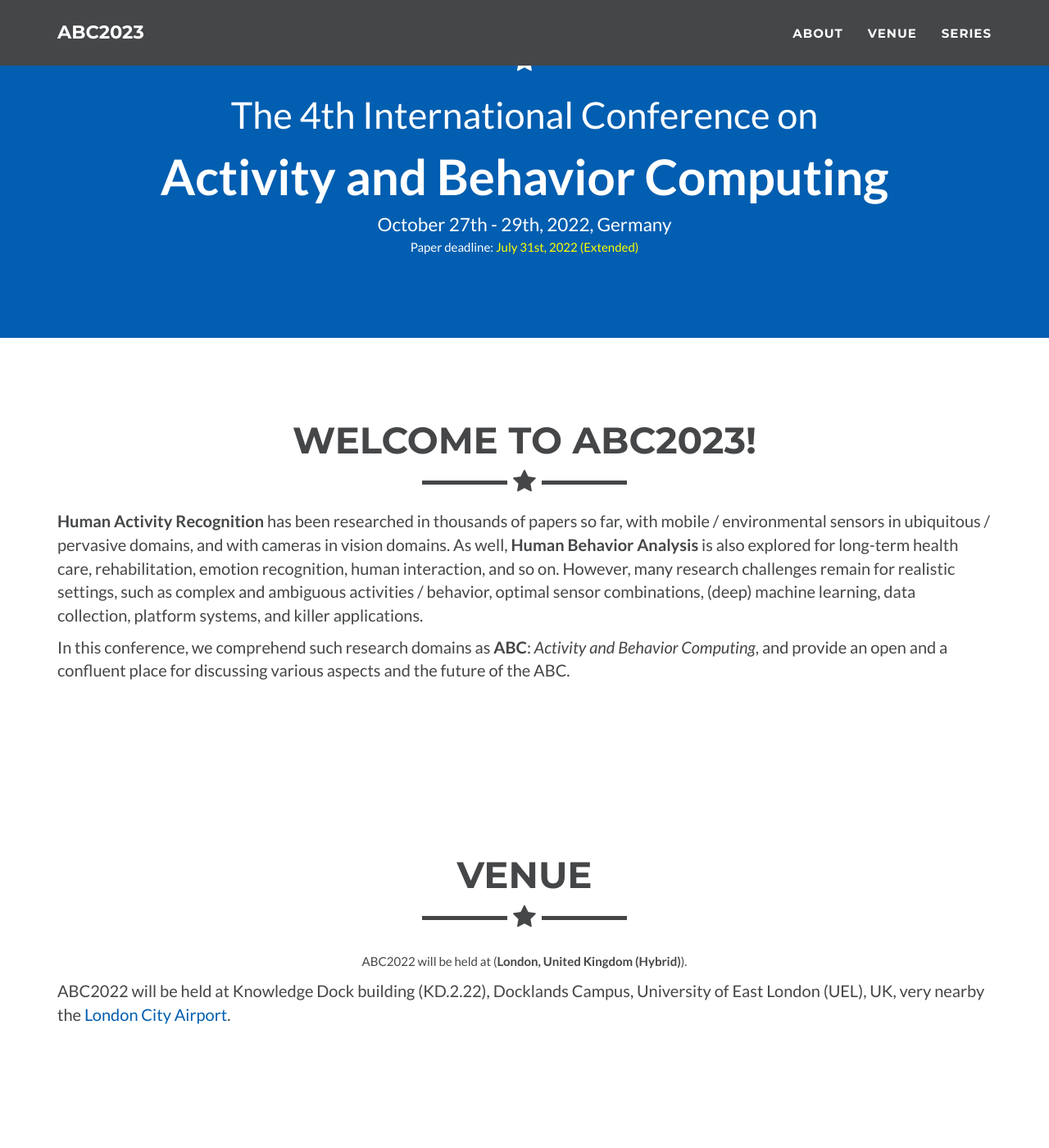
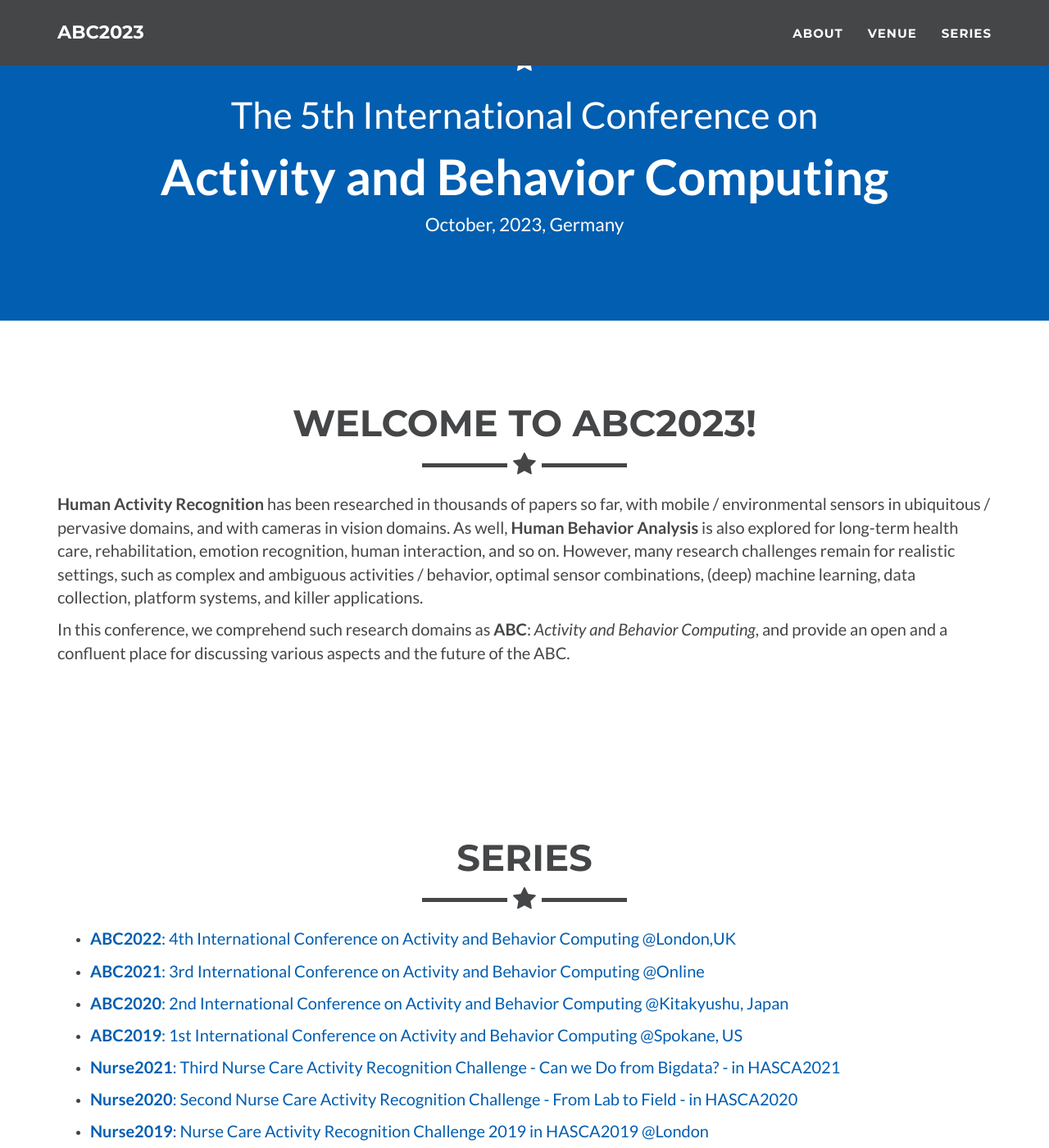
Before and after one commit to abc-research/abc-research.github.io, a Jekyll site: the page built from index.html, in a window 1280 px wide and 1400 px high, scrolled down 491 px. Shown: the whole window at 82% size. Built offline with Jekyll 4.4.1, drawn with Linux system fonts in a browser that asks for light colours.

Commit message:
Update _config.yml

```diff
--- a/_config.yml
+++ b/_config.yml
@@ -4,14 +4,14 @@ email: abc2022@sozolab.jp
 url: https://abc-research.github.io
 description: "International Conference on Activity and Behavior Computing (ABC), which includes Human Activity Recognition with mobile / environmental sensors in ubiquitous / pervasive domains and with cameras in vision domains, and Human Behavior Analysis for long-term health care, rehabilitation, emotion recognition, human interaction, and so on."
 keywords: "activity recognition, behavior analysis, international conference, activity and behavior computing"
-conf_title1: "The 4th International Conference on"
+conf_title1: "The 5th International Conference on"
 conf_title2: "Activity and Behavior Computing"
 meta_author: Sozo Inoue
 #location: Knowledge Exchange Center (KX), Bangkok, Thailand (<b style="color:yellow">Changed to Online</b>)
 #location: London, United Kingdom (Hybrid)
 location: Germany
-date: October 27th - 29th, 2022
-addition: 'Paper deadline: <span style="color:yellow"> July 31st, 2022 (Extended)</span>'
+date: October, 2023
+#addition: 'Paper deadline: <span style="color:yellow"> July 31st, 2022 (Extended)</span>'
 conjunction:
   name: ICIEV&IVPR2022
   url: http://cennser.org/ICIEV/
@@ -42,7 +42,7 @@ includes:
 #  - file: program.html
 #  - file: registration.html
 #  - file: cfp.html
-  - file: venue.html
+#  - file: venue.html
 #  - file: committee.html
   - file: series.html
 
```
